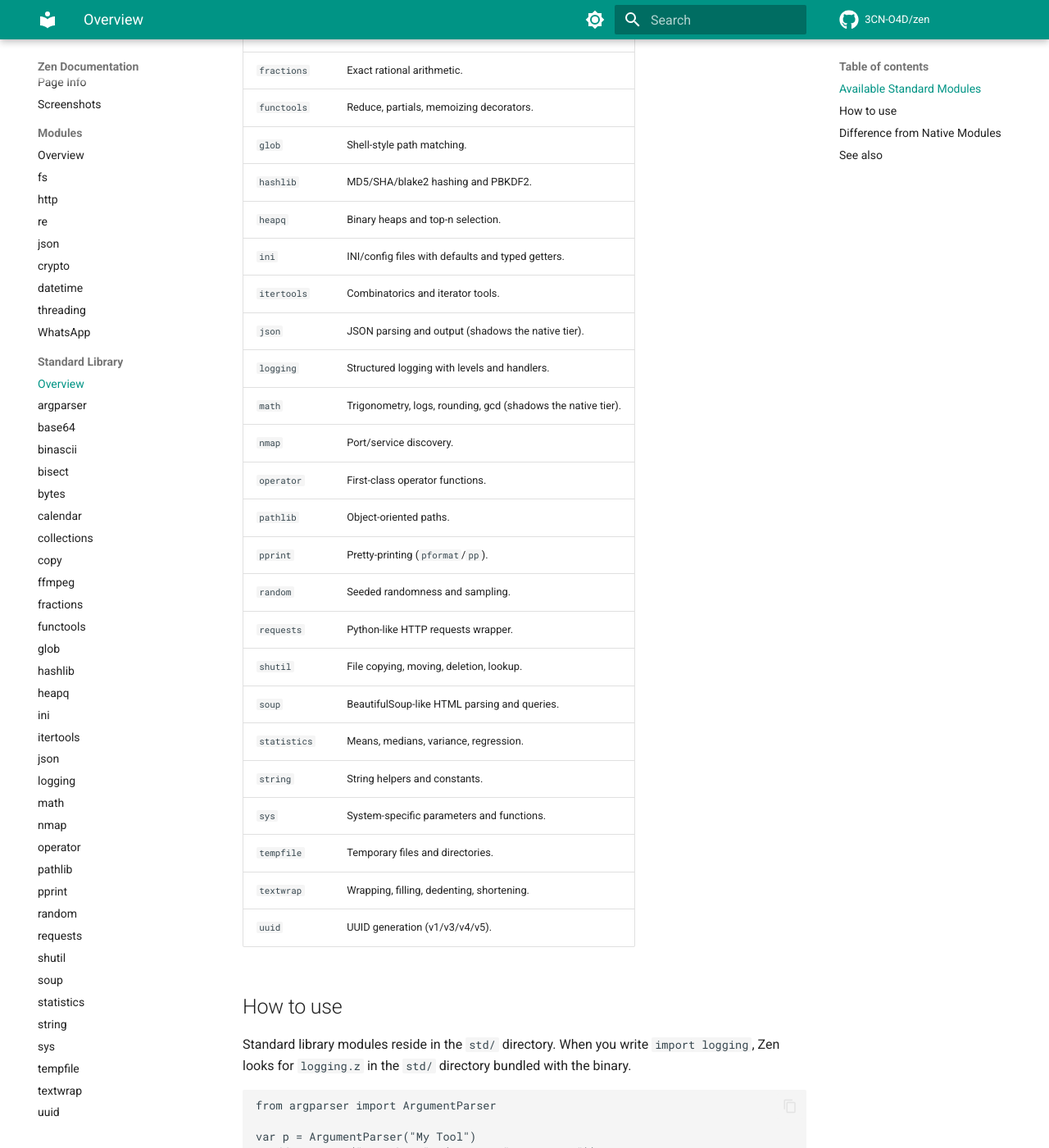
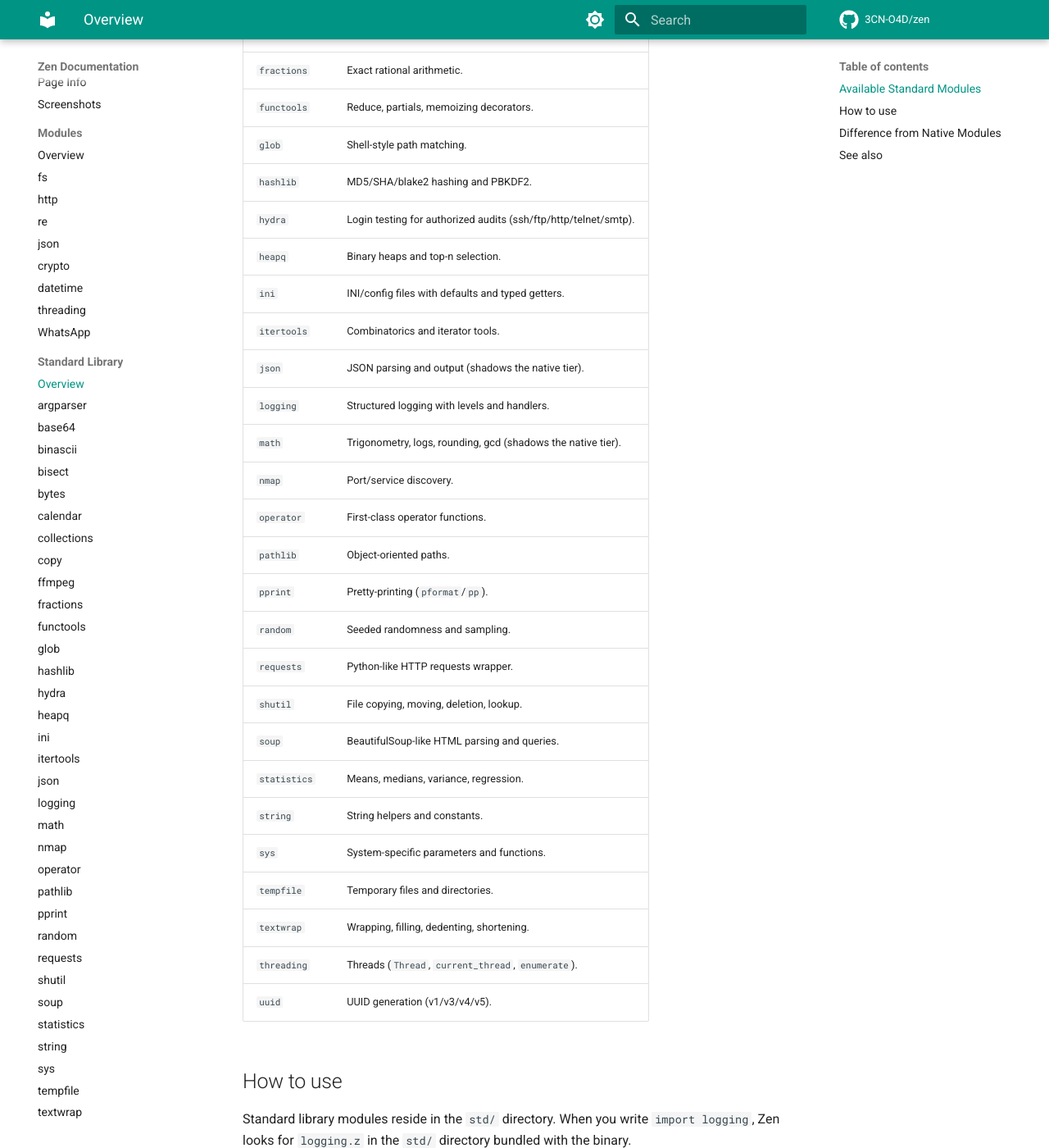
Before and after one commit to 3CN-O4D/zen, an MkDocs documentation site: the page built from docs/stdlib/overview.md, in a window 1280 px wide and 1400 px high, scrolled down 846 px. Shown: the whole window at 82% size. Built offline with MkDocs 1.6.1 and Material for MkDocs 9.7.7, drawn with Linux system fonts in a browser that asks for light colours; comment, search, counter and statistics services are not loaded; some of the changed text lies outside the part shown.

Commit message:
docs: hydra/threading pages, overview/nav catch-up

```diff
--- a/docs/stdlib/overview.md
+++ b/docs/stdlib/overview.md
@@ -29,6 +29,7 @@ print(sys.platform)
 | `functools` | Reduce, partials, memoizing decorators. |
 | `glob` | Shell-style path matching. |
 | `hashlib` | MD5/SHA/blake2 hashing and PBKDF2. |
+| `hydra` | Login testing for authorized audits (ssh/ftp/http/telnet/smtp). |
 | `heapq` | Binary heaps and top-n selection. |
 | `ini` | INI/config files with defaults and typed getters. |
 | `itertools` | Combinatorics and iterator tools. |
@@ -48,6 +49,7 @@ print(sys.platform)
 | `sys` | System-specific parameters and functions. |
 | `tempfile` | Temporary files and directories. |
 | `textwrap` | Wrapping, filling, dedenting, shortening. |
+| `threading` | Threads (`Thread`, `current_thread`, `enumerate`). |
 | `uuid` | UUID generation (v1/v3/v4/v5). |
 
 ## How to use
@@ -87,6 +89,7 @@ if args.verbose {
 - [functools](functools.md) — Higher-order functions.
 - [glob](glob.md) — Path globbing.
 - [hashlib](hashlib.md) — Hashing.
+- [hydra](hydra.md) — Login testing.
 - [heapq](heapq.md) — Binary heaps.
 - [ini](ini.md) — INI/config files.
 - [itertools](itertools.md) — Iterator tools.
@@ -105,4 +108,5 @@ if args.verbose {
 - [sys](sys.md) — System information and CLI arguments.
 - [tempfile](tempfile.md) — Temporary files.
 - [textwrap](textwrap.md) — Text wrapping.
+- [threading](threading.md) — Threads.
 - [uuid](uuid.md) — Unique identifiers.
--- a/mkdocs.yml
+++ b/mkdocs.yml
@@ -96,6 +96,7 @@ nav:
     - functools: stdlib/functools.md
     - glob: stdlib/glob.md
     - hashlib: stdlib/hashlib.md
+    - hydra: stdlib/hydra.md
     - heapq: stdlib/heapq.md
     - ini: stdlib/ini.md
     - itertools: stdlib/itertools.md
@@ -115,6 +116,7 @@ nav:
     - sys: stdlib/sys.md
     - tempfile: stdlib/tempfile.md
     - textwrap: stdlib/textwrap.md
+    - threading: stdlib/threading.md
     - uuid: stdlib/uuid.md
   - Editor Setup:
     - VSCode: editors/vscode.md
```
Also changed, not shown: docs/stdlib/hydra.md (added, +25 -0 lines), docs/stdlib/threading.md (added, +33 -0 lines).
